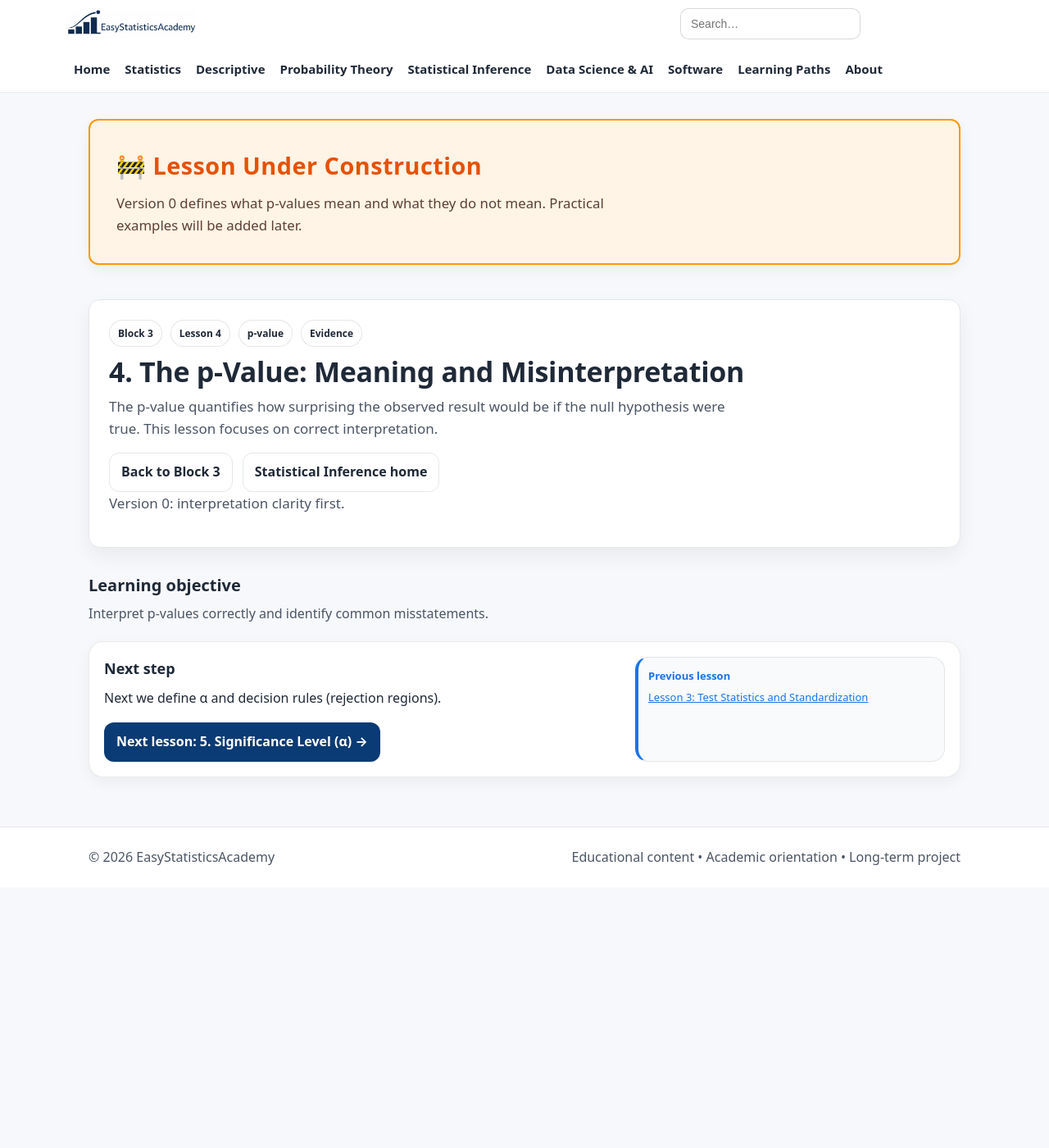
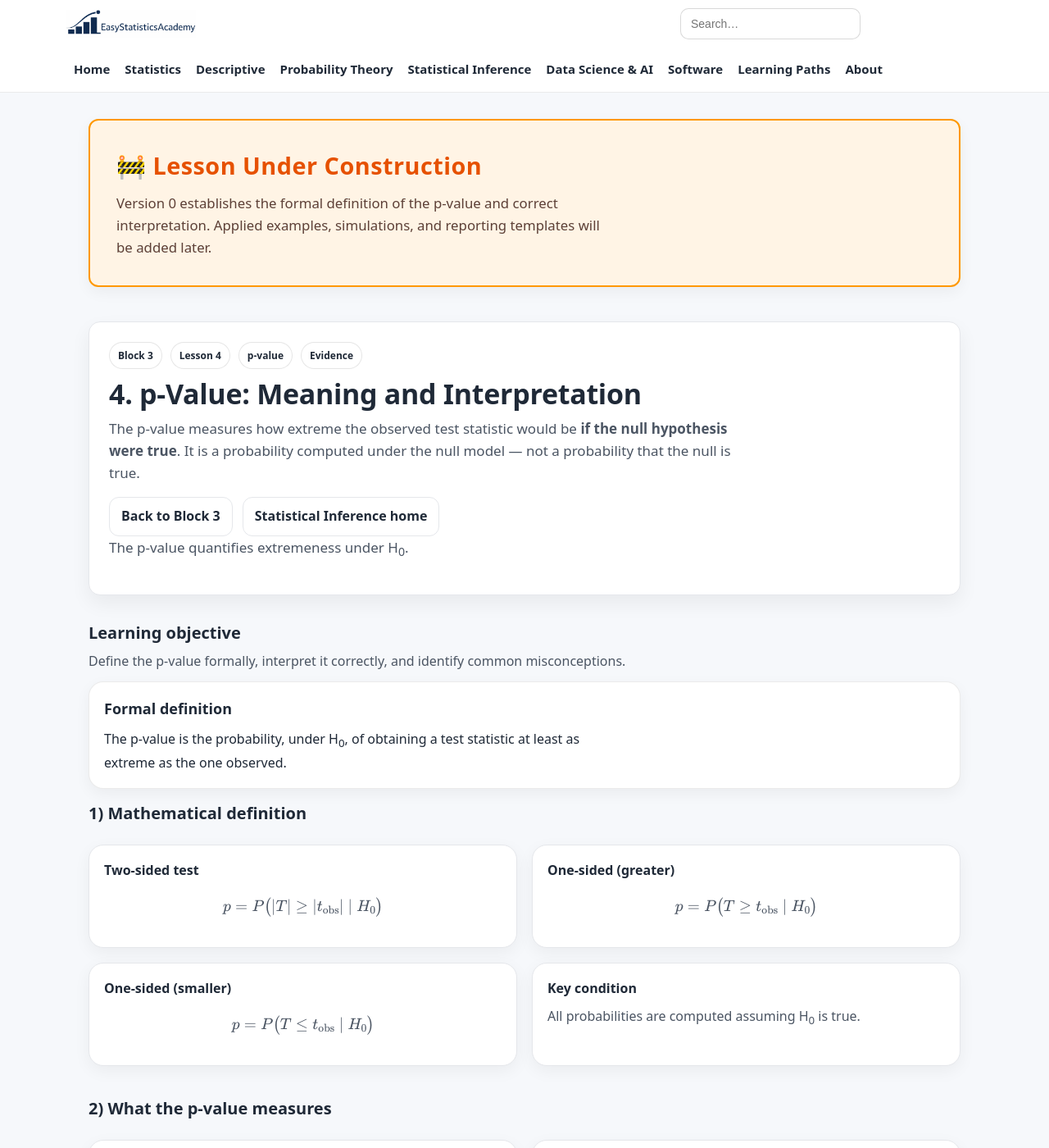
Before and after one commit to ammar-homaida-statistics/easystatisticsacademy, a Jekyll site: the page built from inference/hypothesis-testing/p-value-meaning/index.md, in a window 1280 px wide and 1400 px high. Shown: the whole window at 82% size. Built offline with Jekyll 4.4.1, drawn with Linux system fonts in a browser that asks for light colours; some of the changed text lies outside the part shown.

Commit message:
Add lesson content

```diff
--- a/inference/hypothesis-testing/p-value-meaning/index.md
+++ b/inference/hypothesis-testing/p-value-meaning/index.md
@@ -1,28 +1,34 @@
 ---
 layout: default
-title: "4. The p-Value: Meaning and Misinterpretation"
-description: "Define the p-value as a tail probability under the null model. Avoid common errors such as 'probability H0 is true'."
+title: "4. p-Value: Meaning and Interpretation"
+description: "Define the p-value precisely, understand its probabilistic meaning under H0, and avoid common misinterpretations."
 permalink: /inference/hypothesis-testing/p-value-meaning/
 sidebar: false
 ---
 
+<!-- UNDER CONSTRUCTION NOTICE -->
 <section class="section section-slim">
   <div class="callout" style="background:#fff4e5; border:2px solid #ff9800; padding:2rem; border-radius:12px;">
     <div class="callout-copy">
-      <h2 style="margin-top:0; color:#e65100; font-size:1.8rem; letter-spacing:0.5px;">🚧 Lesson Under Construction</h2>
+      <h2 style="margin-top:0; color:#e65100; font-size:1.8rem; letter-spacing:0.5px;">
+        🚧 Lesson Under Construction
+      </h2>
       <p style="margin:0; font-size:1.05rem; color:#5d4037; line-height:1.6;">
-        Version 0 defines what p-values mean and what they do not mean. Practical examples will be added later.
+        Version 0 establishes the formal definition of the p-value and correct interpretation.
+        Applied examples, simulations, and reporting templates will be added later.
       </p>
     </div>
   </div>
 </section>
 
+<!-- ✅ Update continue-reading keys -->
 <script>
   (function () {
     var KEY = "esa_continue_inference_hypothesis_testing_lesson_v0";
+
     localStorage.setItem(KEY, JSON.stringify({
       url: "/inference/hypothesis-testing/p-value-meaning/",
-      label: "Lesson 4 — The p-Value",
+      label: "Lesson 4 — p-Value: Meaning and Interpretation",
       ts: Date.now()
     }));
 
@@ -44,10 +50,12 @@ sidebar: false
         <span class="badge">Evidence</span>
       </div>
 
-      <h1>4. The p-Value: Meaning and Misinterpretation</h1>
+      <h1>4. p-Value: Meaning and Interpretation</h1>
+
       <p class="lead">
-        The p-value quantifies how surprising the observed result would be if the null hypothesis were true.
-        This lesson focuses on correct interpretation.
+        The p-value measures how extreme the observed test statistic would be
+        <strong>if the null hypothesis were true</strong>.
+        It is a probability computed under the null model — not a probability that the null is true.
       </p>
 
       <div class="hero-actions">
@@ -55,7 +63,9 @@ sidebar: false
         <a class="btn btn-outline" href="/inference/">Statistical Inference home</a>
       </div>
 
-      <p class="muted-mini">Version 0: interpretation clarity first.</p>
+      <p class="muted-mini">
+        The p-value quantifies extremeness under H<sub>0</sub>.
+      </p>
     </div>
   </div>
 </section>
@@ -63,7 +73,177 @@ sidebar: false
 <section class="section">
   <div class="section-head">
     <h2>Learning objective</h2>
-    <p>Interpret p-values correctly and identify common misstatements.</p>
+    <p>
+      Define the p-value formally, interpret it correctly,
+      and identify common misconceptions.
+    </p>
+  </div>
+
+  <div class="callout">
+    <div class="callout-copy">
+      <h2>Formal definition</h2>
+      <p style="margin:0;">
+        The p-value is the probability, under H<sub>0</sub>,
+        of obtaining a test statistic at least as extreme
+        as the one observed.
+      </p>
+    </div>
+  </div>
+</section>
+
+<section class="section">
+  <div class="section-head">
+    <h2>1) Mathematical definition</h2>
+  </div>
+
+  <div class="grid grid-2">
+    <div class="card">
+      <h3>Two-sided test</h3>
+      <p style="margin:0;">
+        \[
+        p = P\big(|T| \ge |t_{\text{obs}}| \mid H_0\big)
+        \]
+      </p>
+    </div>
+
+    <div class="card">
+      <h3>One-sided (greater)</h3>
+      <p style="margin:0;">
+        \[
+        p = P\big(T \ge t_{\text{obs}} \mid H_0\big)
+        \]
+      </p>
+    </div>
+
+    <div class="card">
+      <h3>One-sided (smaller)</h3>
+      <p style="margin:0;">
+        \[
+        p = P\big(T \le t_{\text{obs}} \mid H_0\big)
+        \]
+      </p>
+    </div>
+
+    <div class="card">
+      <h3>Key condition</h3>
+      <p style="margin:0;">
+        All probabilities are computed assuming H<sub>0</sub> is true.
+      </p>
+    </div>
+  </div>
+</section>
+
+<section class="section">
+  <div class="section-head">
+    <h2>2) What the p-value measures</h2>
+  </div>
+
+  <div class="grid grid-2">
+    <div class="card">
+      <h3>Small p-value</h3>
+      <p style="margin:0;">
+        The observed result would be rare if H<sub>0</sub> were true.
+      </p>
+    </div>
+
+    <div class="card">
+      <h3>Large p-value</h3>
+      <p style="margin:0;">
+        The observed result is consistent with H<sub>0</sub>.
+      </p>
+    </div>
+  </div>
+
+  <p class="muted-mini" style="margin-top:.75rem;">
+    A small p-value signals incompatibility between the data and the null model.
+  </p>
+</section>
+
+<section class="section">
+  <div class="section-head">
+    <h2>3) What the p-value is NOT</h2>
+  </div>
+
+  <div class="grid grid-2">
+    <div class="card">
+      <h3>Not the probability that H<sub>0</sub> is true</h3>
+      <p style="margin:0;">
+        The p-value assumes H<sub>0</sub> is true.
+        It does not assign a probability to hypotheses.
+      </p>
+    </div>
+
+    <div class="card">
+      <h3>Not the probability that results occurred “by chance”</h3>
+      <p style="margin:0;">
+        All sampling variability is chance.
+        The p-value measures extremeness under a specific model.
+      </p>
+    </div>
+
+    <div class="card">
+      <h3>Not the size of the effect</h3>
+      <p style="margin:0;">
+        A tiny effect can produce a small p-value if the sample size is large.
+      </p>
+    </div>
+
+    <div class="card">
+      <h3>Not evidence of practical importance</h3>
+      <p style="margin:0;">
+        Statistical significance does not imply practical significance.
+      </p>
+    </div>
+  </div>
+</section>
+
+<section class="section">
+  <div class="section-head">
+    <h2>4) Interpreting a p-value correctly</h2>
+  </div>
+
+  <div class="card">
+    <p style="margin:0;">
+      Correct interpretation template:
+      <br><br>
+      “If the null hypothesis were true, the probability of observing
+      a test statistic at least this extreme would be ___.”
+    </p>
+  </div>
+
+  <p class="muted-mini" style="margin-top:.75rem;">
+    Notice the conditional structure: probability of data given H<sub>0</sub>, not probability of H<sub>0</sub> given data.
+  </p>
+</section>
+
+<section class="section">
+  <div class="section-head">
+    <h2>5) Relationship to the test statistic</h2>
+  </div>
+
+  <div class="card">
+    <p style="margin:0;">
+      Larger absolute values of the standardized statistic
+      correspond to smaller p-values.
+    </p>
+  </div>
+
+  <p style="margin-top:.75rem;">
+    The p-value is a transformation of the test statistic through its reference distribution.
+  </p>
+</section>
+
+<section class="section section-slim">
+  <div class="callout">
+    <div class="callout-copy">
+      <h2>Outcome of this lesson</h2>
+      <ul class="bullets">
+        <li>Define the p-value formally</li>
+        <li>Interpret it as a probability under H<sub>0</sub></li>
+        <li>Avoid common misinterpretations</li>
+        <li>Understand its link to the standardized test statistic</li>
+      </ul>
+    </div>
   </div>
 </section>
 
@@ -71,7 +251,11 @@ sidebar: false
   <div class="callout">
     <div class="callout-copy">
       <h2>Next step</h2>
-      <p style="margin:0;">Next we define α and decision rules (rejection regions).</p>
+      <p style="margin:0;">
+        Next, we formalize the role of the significance level \(\alpha\)
+        and how it controls Type I error.
+      </p>
+
       <div class="pill-row" style="margin-top:1rem;">
         <a class="btn" href="/inference/hypothesis-testing/significance-level-alpha/">
           Next lesson: 5. Significance Level (α) →
@@ -84,7 +268,7 @@ sidebar: false
         <div class="mini-title" style="color:#1a73e8;">Previous lesson</div>
         <div class="mini-body">
           <a href="/inference/hypothesis-testing/test-statistic-standardization/" style="color:#1a73e8; text-decoration:underline;">
-            Lesson 3: Test Statistics and Standardization
+            Lesson 3: Test Statistic and Standardization
           </a>
         </div>
       </div>
```
